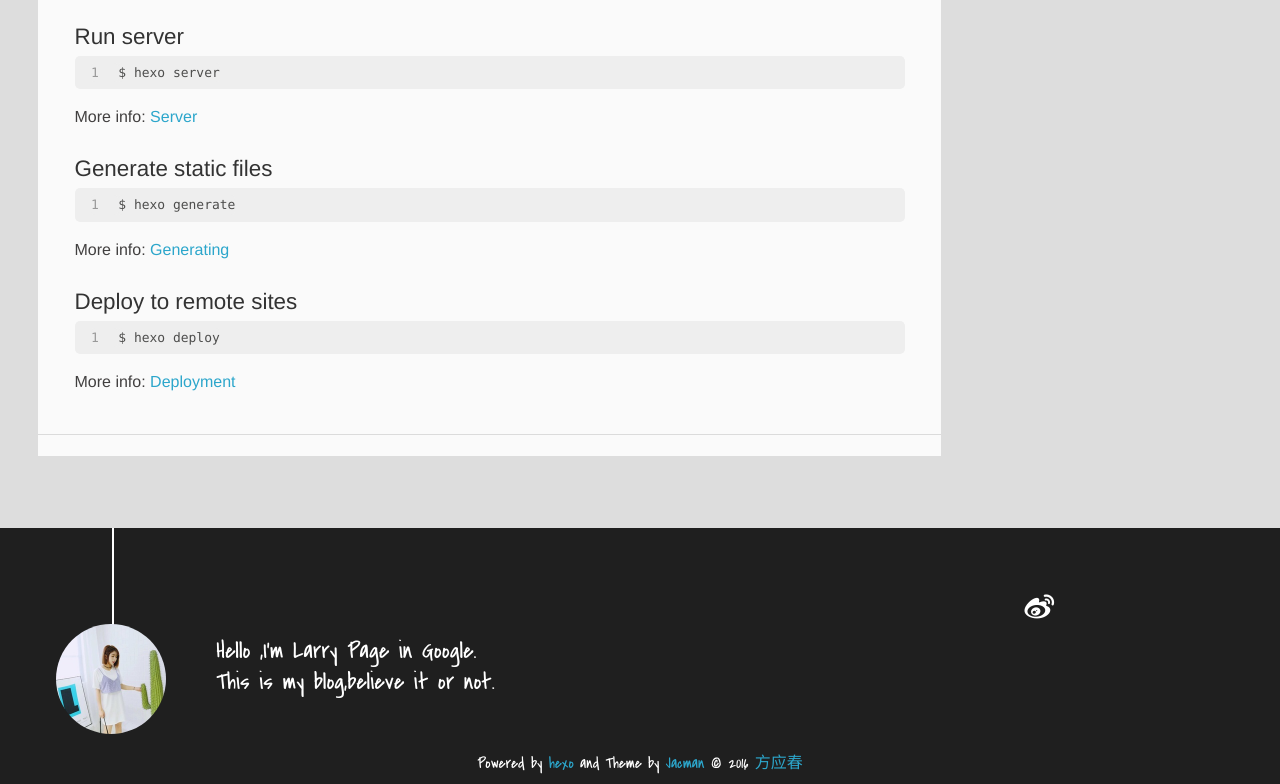
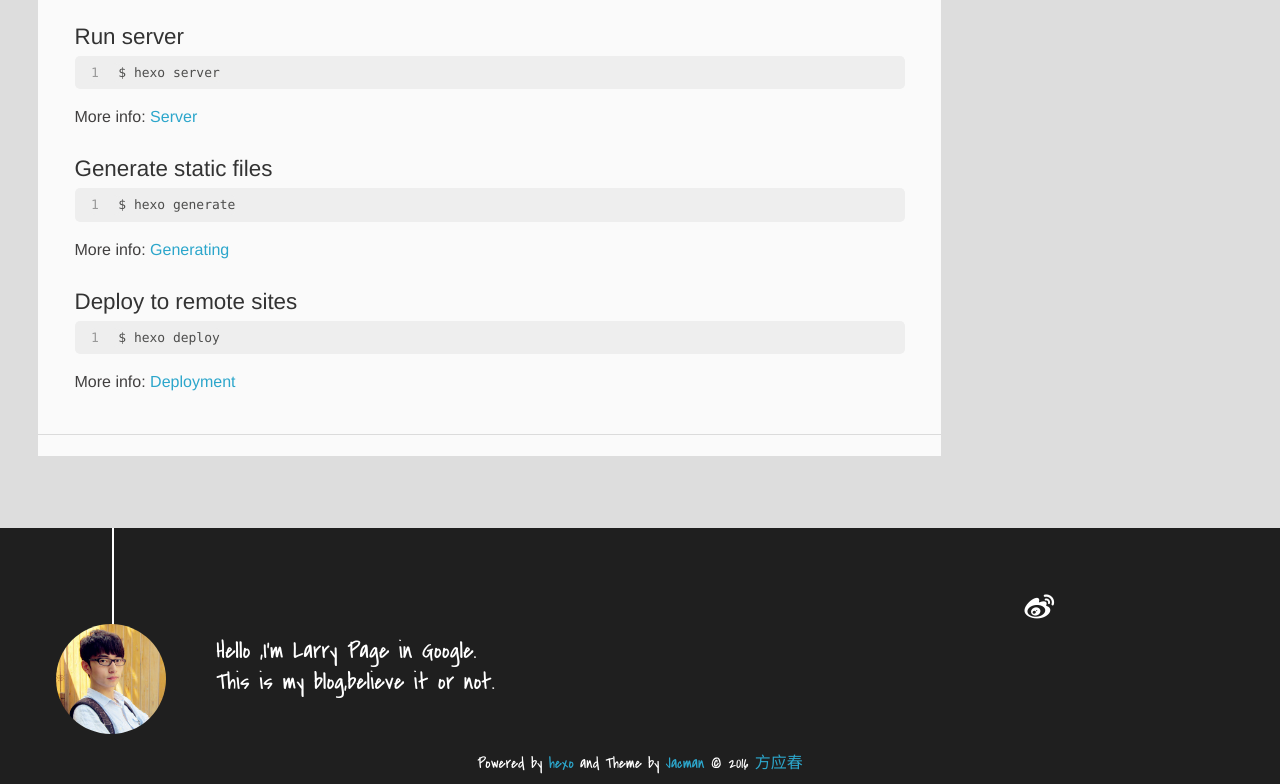
Before and after one commit to zziafyc/zziafyc.github.io, a plain HTML site: page index.html in a window 1280 px wide. Shown: the part 655-1439 px from the top of the page. Drawn offline with Linux system fonts and the light colour scheme; a script that the page names is missing.

Commit message:
Site updated: 2016-06-18 14:49:20

```diff
--- a/css/style.css
+++ b/css/style.css
@@ -1941,7 +1941,7 @@ footer {
   width: 6.875em;
   height: 6.875em;
   margin: 0 auto;
-  background: no-repeat url("../img/ss.jpg") left top;
+  background: no-repeat url("../img/author.jpg") left top;
   -webkit-background-size: 6.875em 6.875em;
   -moz-background-size: 6.875em 6.875em;
   background-size: 6.875em 6.875em;
```
